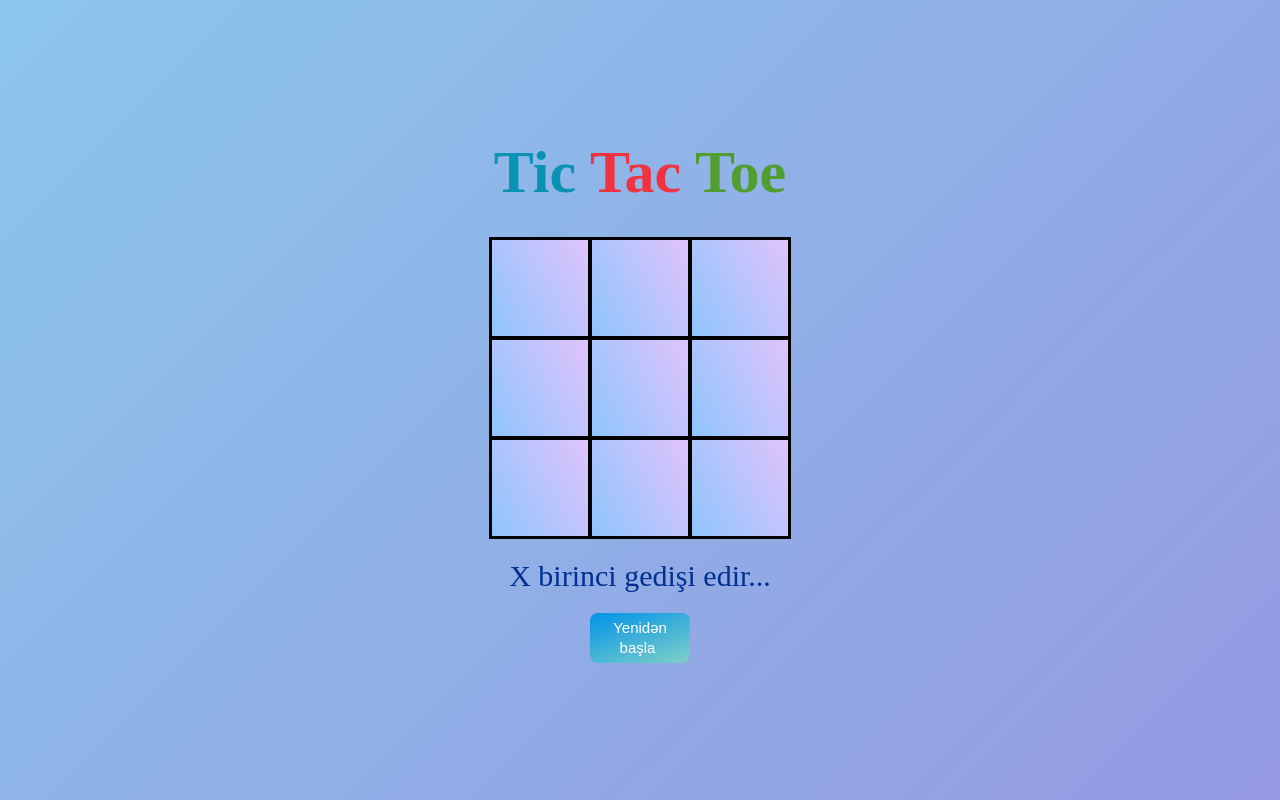
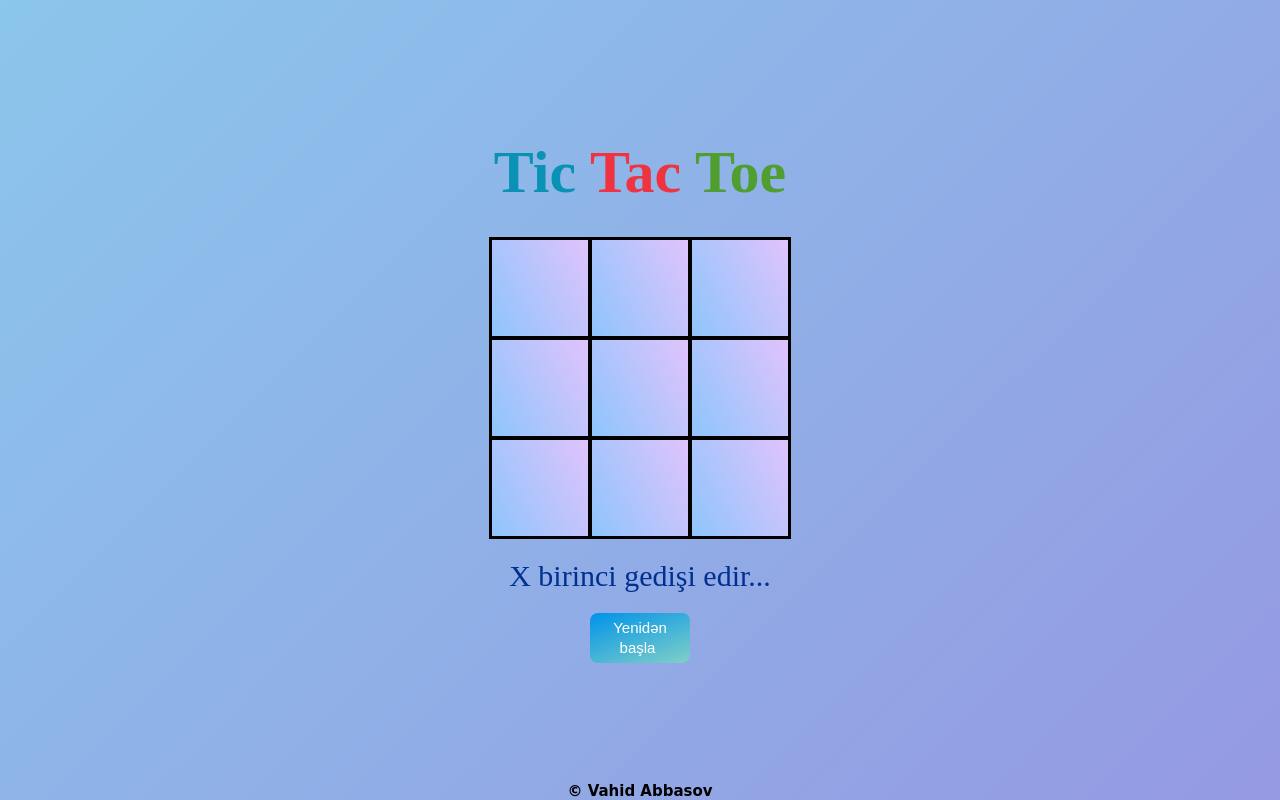
Before and after one commit to vahidabbasov/tictactoe, a plain HTML site: page index.html in a window 1280 px wide. Drawn offline with Linux system fonts and the light colour scheme; some icons are missing.

Commit message:
added copyright section

```diff
--- a/index.html
+++ b/index.html
@@ -19,6 +19,8 @@
 
     <button id="restart">Yenidən <br> <div style="display: flex; align-items: center; gap: 5px; margin-top: 3px;">başla <i class="lni lni-spinner-arrow"></i></div> </button>
 
+    <h6 style="font-size: 15px;position: absolute; bottom: 0; font-family:cursive;">© Vahid Abbasov</h6>
+
     <script src="script.js"></script>
   </body>
 </html>
```
